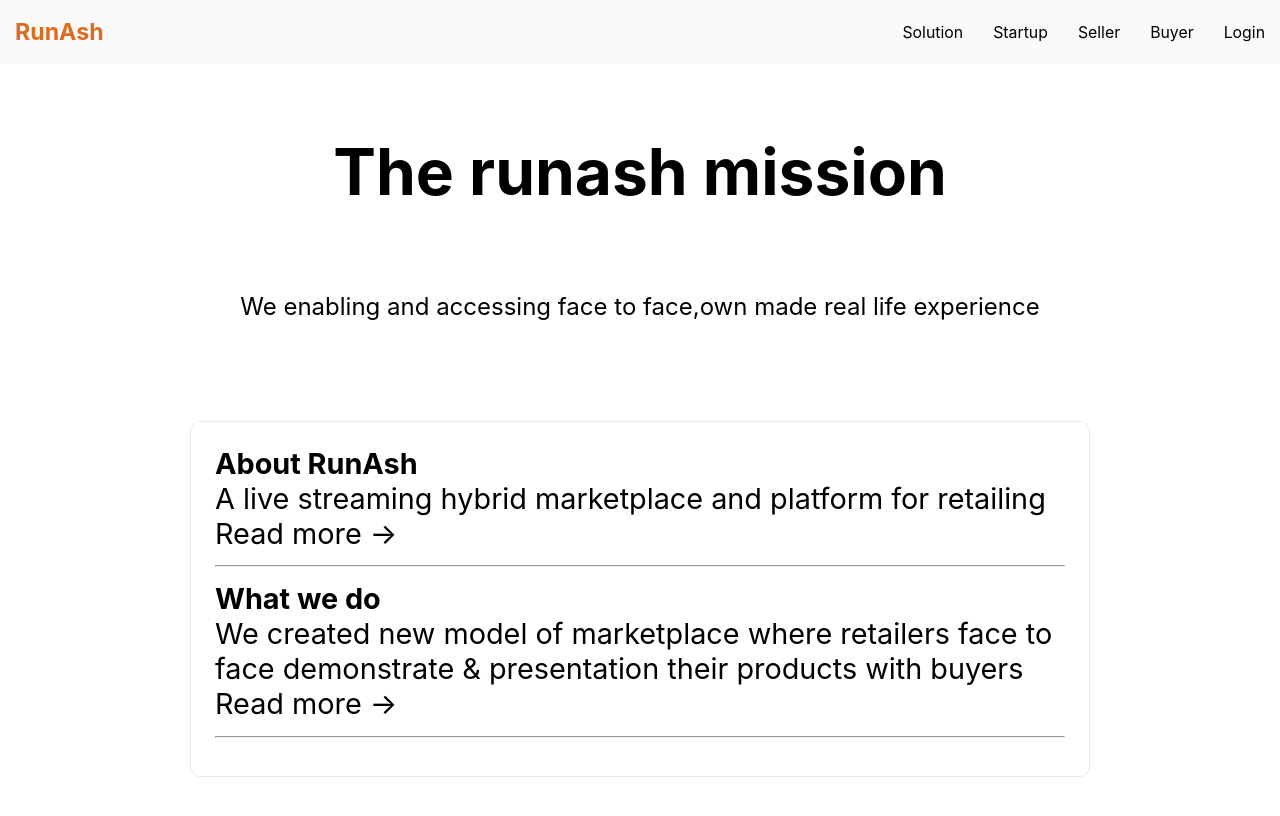
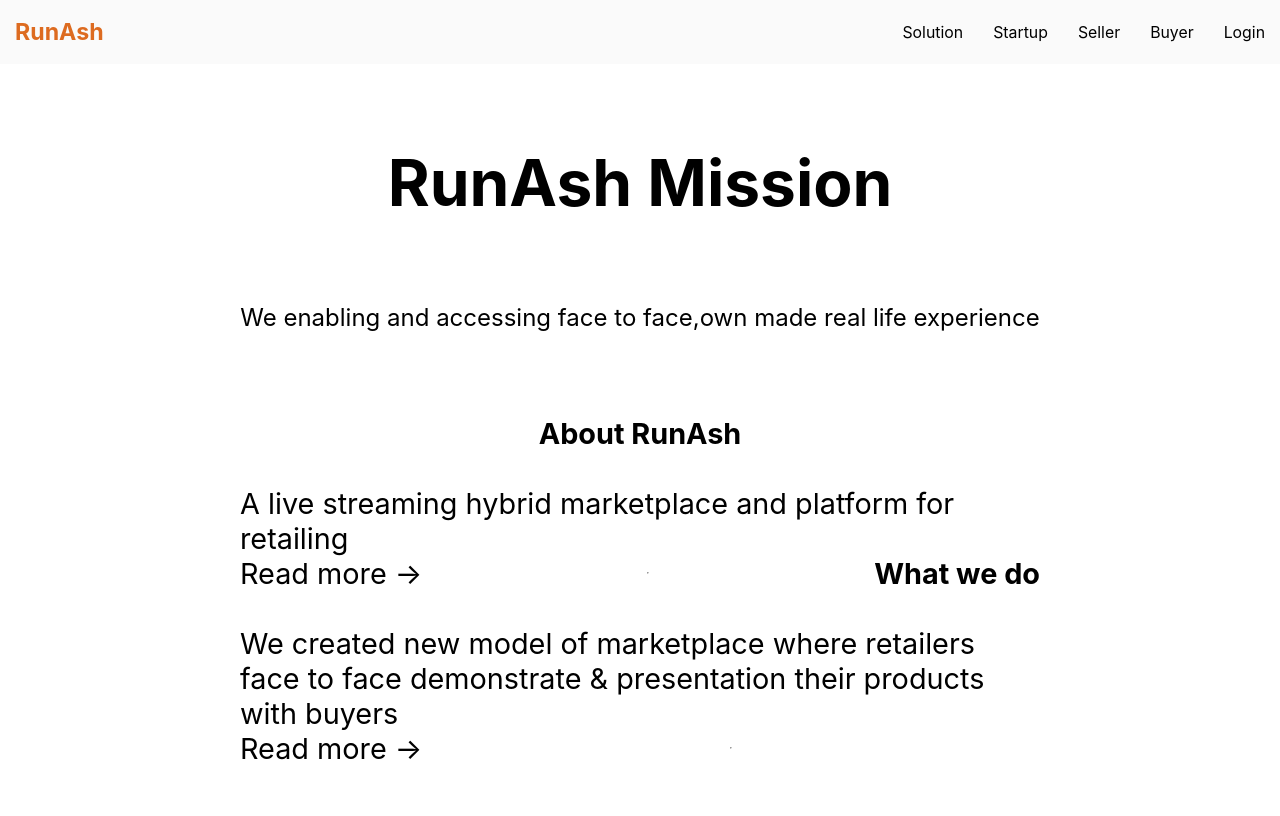
Before and after one commit to rammurmu/next, a Next.js app: page /about in a window 1280 px wide. Shown: the top 816 px of the page. Built offline with nearby package versions, Linux system fonts and the light colour scheme.

Commit message:
Update about.js

```diff
--- a/pages/about.js
+++ b/pages/about.js
@@ -14,13 +14,13 @@ export default function About() {
         <main className={styles.main}>
 
         <h1 className={styles.title}>
-         The runash mission
+         RunAsh Mission
         </h1>
         <p className={styles.description}>
            We enabling and accessing face to face,own made real life experience
         </p>
 
-        <p className={styles.card}>
+        <p className={styles.grid}>
          <b>About RunAsh</b><br />A live streaming hybrid marketplace and platform for retailing<br />
          <Link href="/posts/second-post">
          <a>Read more &rarr;</a>
```
